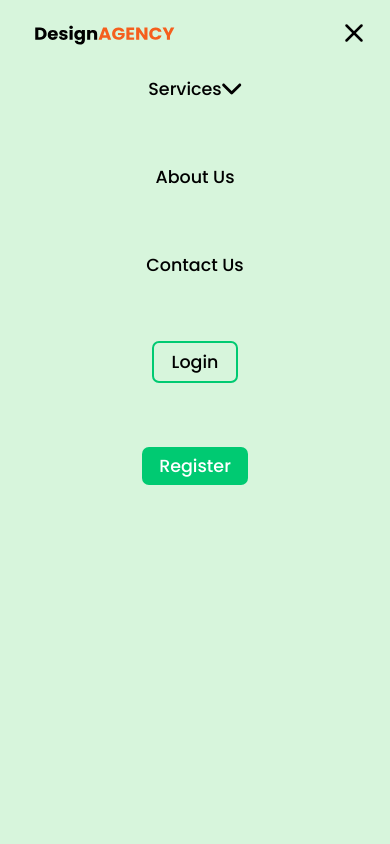
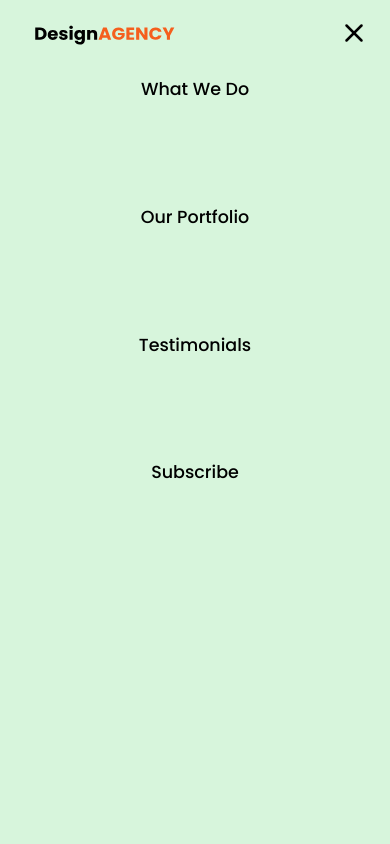
Before and after one commit to DeyvidJesus/DesignAgency, a React (Vite) app: page / in a window 390 px wide. Both pictures are taken after a click on the element 354 px from the left and 32 px from the top of the page. Shown: the top 844 px of the page. Built offline with nearby package versions, Linux system fonts and the light colour scheme.

Commit message:
Update ResponsiveMenu.tsx

```diff
--- a/src/components/ResponsiveMenu.tsx
+++ b/src/components/ResponsiveMenu.tsx
@@ -14,11 +14,10 @@ export function ResponsiveMenu() {
         {isOpened &&
           <nav className="fixed bg-light-green w-screen left-0 top-14 h-screen flex flex-col items-center pt-8 text-xl font-medium">
             <div className="flex flex-col h-1/2 justify-between items-center">
-              <a className="text-black no-underline mb-4 hover:underline flex items-center justify-between" href="#Services">Services <img src="/dropdown_arrow.svg" alt="" /></a>
-              <a className="text-black no-underline mb-4 hover:underline" href="#About">About Us</a>
-              <a className="text-black no-underline mb-4 hover:underline" href="#Contact">Contact Us</a>
-              <button className="bg-transparent text-black mb-4 border-2 py-2 px-5 rounded-lg border-dark-green">Login</button>
-              <button className="bg-dark-green text-white py-2 px-5 rounded-lg border-none">Register</button>
+              <a className="text-black no-underline hover:underline" href="#WhatWeDo">What We Do</a>
+              <a className="text-black no-underline hover:underline" href="#OurPortfolio">Our Portfolio</a>
+              <a className="text-black no-underline hover:underline" href="#Testimonials">Testimonials</a>
+              <a className="text-black no-underline hover:underline" href="#Subscribe">Subscribe</a>
             </div>
           </nav>
         }
```
